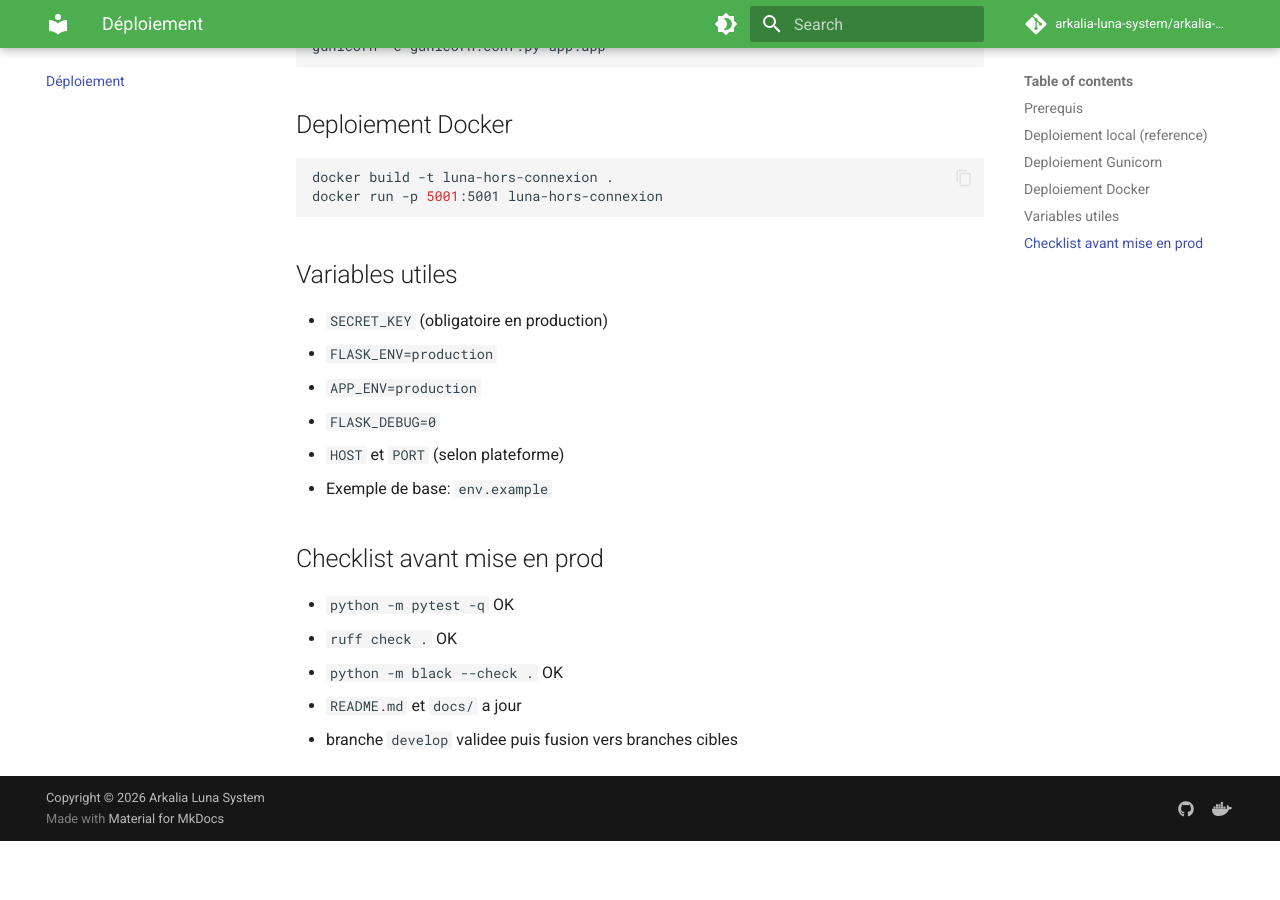
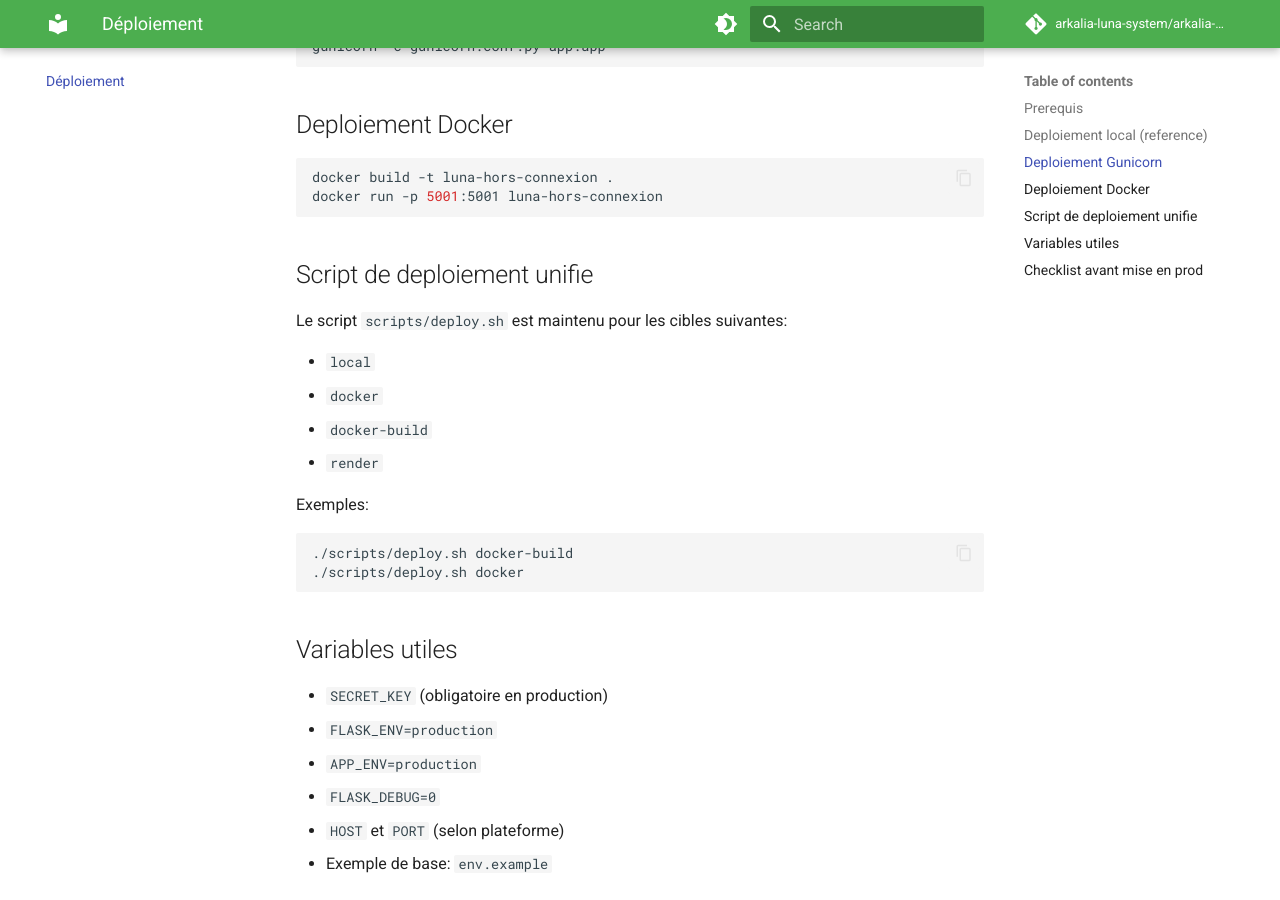
Before and after one commit to arkalia-luna-system/arkalia-quest, an MkDocs documentation site: the page built from docs/DEPLOYMENT_GUIDE.md, in a window 1280 px wide and 900 px high, scrolled down 750 px. Built offline with MkDocs 1.6.1 and Material for MkDocs 9.7.7, drawn with Linux system fonts in a browser that asks for light colours; comment, search, counter and statistics services are not loaded; the version menu is left out; before the commit the page ends 1591 px from its top, so only the background shows below that.

Commit message:
Polish core documentation for consistency with maintained workflows.
Align deployment guide with currently supported deploy targets and fix roadmap wording to match the cleaned repository scope.

Made-with: Cursor

````diff
--- a/docs/DEPLOYMENT_GUIDE.md
+++ b/docs/DEPLOYMENT_GUIDE.md
@@ -33,6 +33,22 @@ docker build -t luna-hors-connexion .
 docker run -p 5001:5001 luna-hors-connexion
 ```
 
+## Script de deploiement unifie
+
+Le script `scripts/deploy.sh` est maintenu pour les cibles suivantes:
+
+- `local`
+- `docker`
+- `docker-build`
+- `render`
+
+Exemples:
+
+```bash
+./scripts/deploy.sh docker-build
+./scripts/deploy.sh docker
+```
+
 ## Variables utiles
 
 - `SECRET_KEY` (obligatoire en production)
````
Also changed, not shown: docs/CHANGELOG.md (+1 -0 lines), docs/ROADMAP.md (+2 -2 lines).
